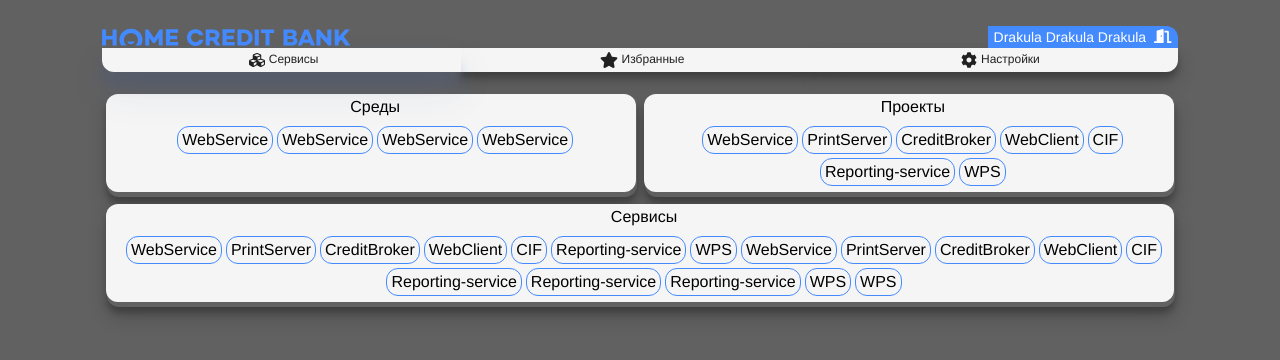
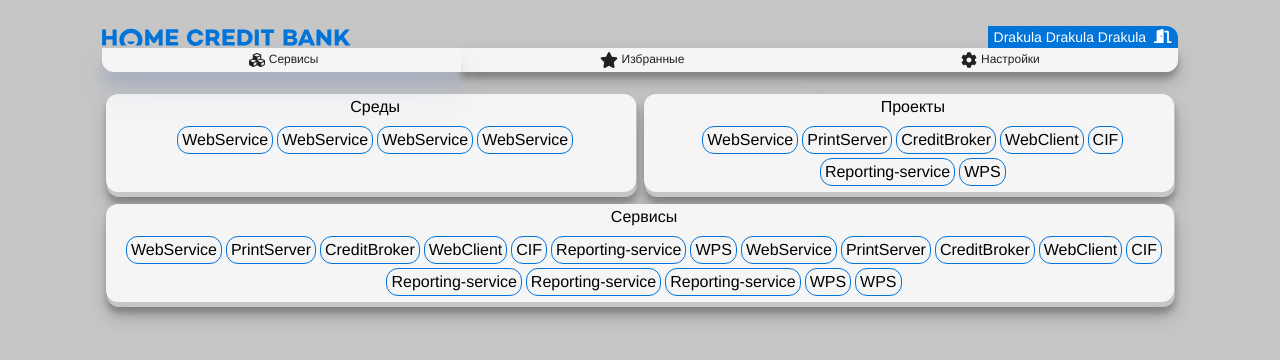
Before and after one commit to lieandie/WSDashboard, a Vue app: page /#/services in a window 1280 px wide. Shown: the top 360 px of the page. Built offline with nearby package versions, Linux system fonts and the light colour scheme.

Commit message:
changed bg color

```diff
--- a/src/components/HObject.vue
+++ b/src/components/HObject.vue
@@ -22,5 +22,6 @@
         border: 1.5px solid $accent-color;
         padding: 4px;
         border-radius: $primary-border-radius;
+        cursor: pointer;
     }
 </style>
--- a/src/styles/variables/color.scss
+++ b/src/styles/variables/color.scss
@@ -4,6 +4,6 @@ $primary-color: #9E9E9E;
 $primary-text-color: #212121;
 $secondary-text-color: #757575;
 $accent-text-color: #fff;
-$accent-color: #448AFF;
-$bg-color: #616161;
+$accent-color: #0074D9;
+$bg-color: #AAAA;
 $divider-color: #BDBDBD;
```
